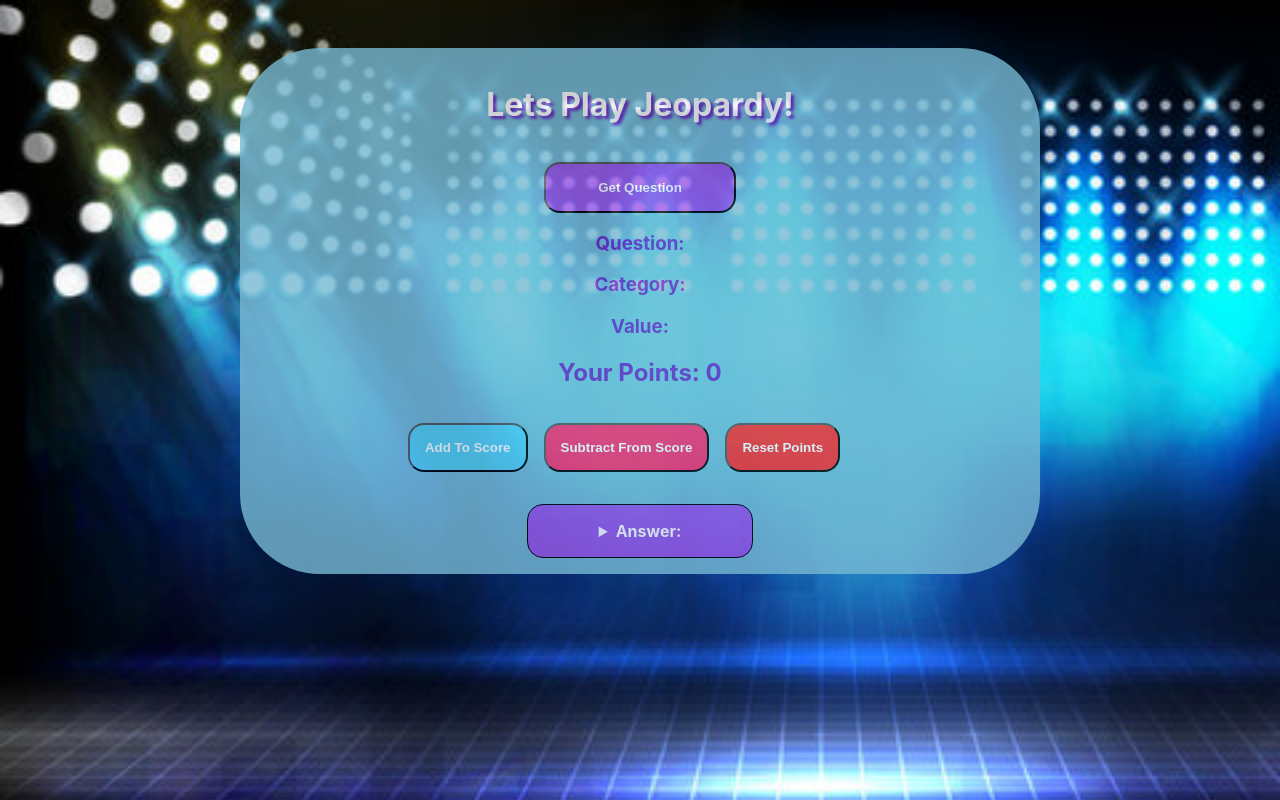
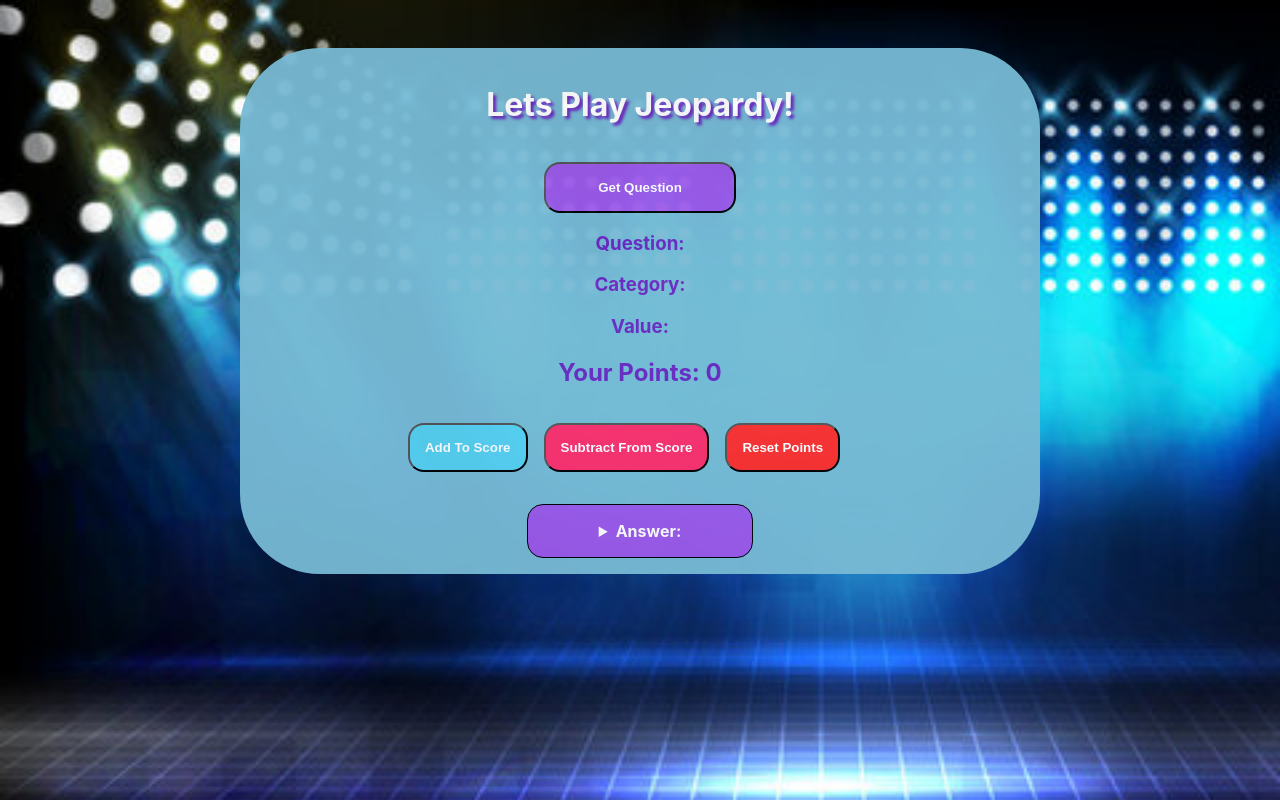
Before and after one commit to Sinuhem23/Jeopardy, a React (Create React App) app: page / in a window 1280 px wide. Shown: the top 800 px of the page. Built offline with nearby package versions, Linux system fonts and the light colour scheme.

Commit message:
changed opacity

```diff
--- a/src/question.css
+++ b/src/question.css
@@ -14,7 +14,7 @@
   top: 3rem;
   left: 15rem;
   right: 15rem;
-  opacity: 0.8;
+  opacity: 0.95;
   padding: 1rem;
 }
 button {
```
